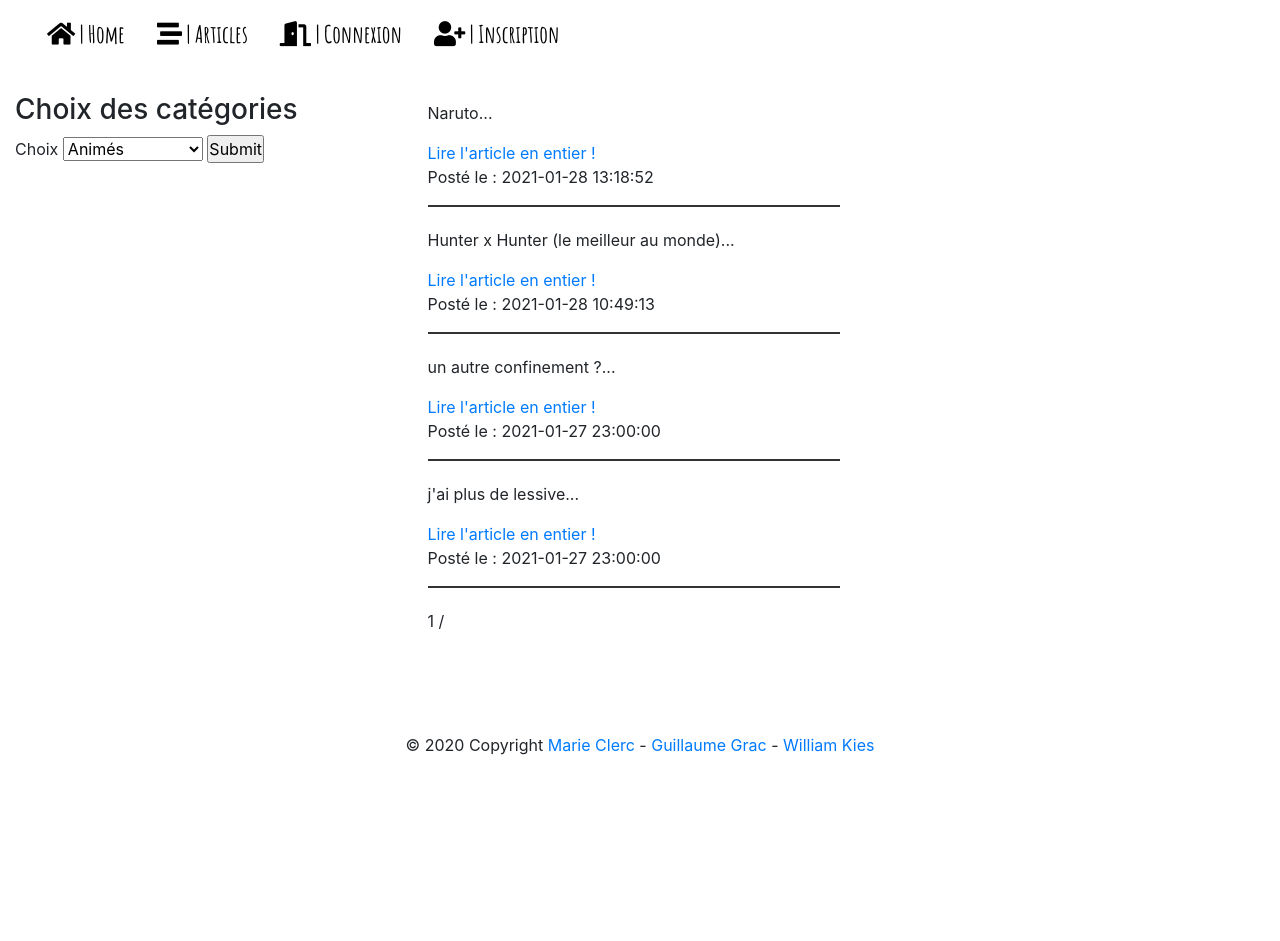
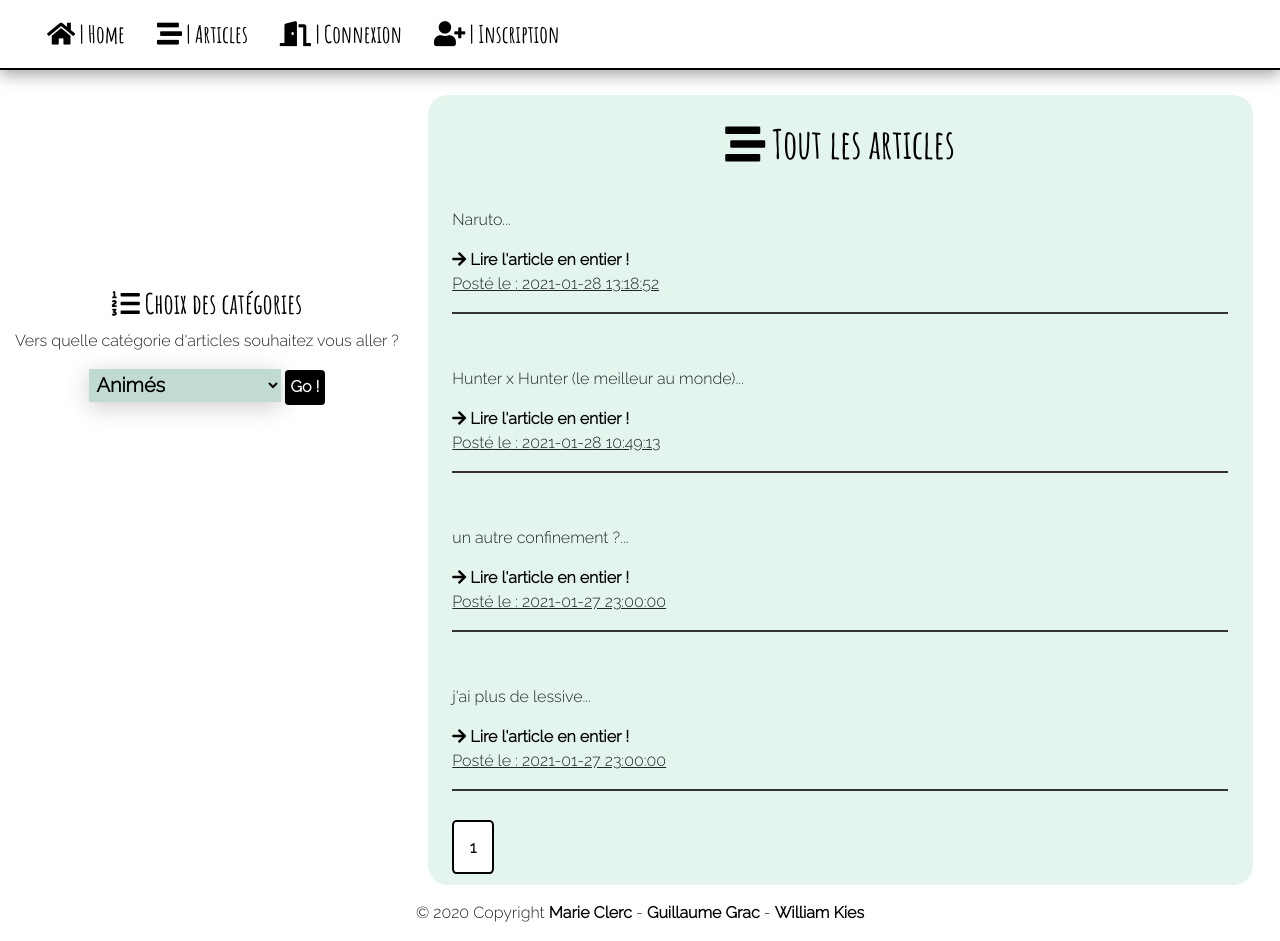
Before and after one commit to marie-clerc/blog, a PHP site: page /templates/pages/articles.php?titre=1 in a window 1280 px wide. Before the commit the page ends 755 px from the top, so only its background shows below. Run offline with PHP 8.4, Linux system fonts and the light colour scheme; data comes from the database, SQL or seed files in the repository; data that the repository does not hold is empty.

Commit message:
Relecture à faire et petite touche de CSS a mettre

```diff
--- a/libraries/Articles.php
+++ b/libraries/Articles.php
@@ -4,6 +4,9 @@ require_once('Model.php');
 
 
 class Articles extends Model{
+
+
+    //Fonctions pour la page d'accueil.
 
     /**
      * Permet d'afficher les 3 derniers articles sur la page d'accueil.
@@ -26,10 +29,12 @@ class Articles extends Model{
         return $count;
     }
 
+    //Fonctions pour la page Articles.
+
     public function getAllCategories(){
 
         /**
-         * Permet de trier par catégories.
+         * Permet de trier par catégories pour ensuite choisir au niveau de la select box de la page Articles.
          * @return mixed
          */
 
@@ -49,45 +54,16 @@ class Articles extends Model{
         return $tab;
     }
 
-    public function getChoix($nom){
+    public function pagesArticles(){
 
         /**
-         * Permet d'afficher uniquement les articles dont la catégorie a été choisi (pagination à ajouté sur le tri de catégorie).
+         * Permet d'afficher TOUS les articles ainsi que la pagination en dessous.
          * @return mixed
          */
 
-        $sql = "SELECT * FROM articles AS a INNER JOIN categories AS c ON c.nom=:nom WHERE c.id=a.id_categorie ORDER BY date";
+        $sql1 ="SELECT COUNT(id) as nbArt FROM articles";
 
-        $result = $this->pdo-> prepare($sql);
-        $result->bindValue(':nom', $nom);
-        $result->execute();
-
-        $i =0;
-
-        while ($fetch = $result->fetch(PDO::FETCH_ASSOC)){
-
-            $tableau[$i][] = $fetch['id'];
-            $tableau[$i][] = $fetch['titre'];
-            $tableau[$i][] = $fetch['article'];
-            $tableau[$i][] = $fetch['id_utilisateur'];
-            $tableau[$i][] = $fetch['id_categorie'];
-            $tableau[$i][] = $fetch['date'];
-
-            $i++;
-        }
-        return $tableau;
-    }
-
-    public function pagesArticles(){
-
-        /**
-         * Permet d'afficher tous les articles ainsi que la pagination.
-         * @return mixed
-         */
-
-        $sql ="SELECT COUNT(id) as nbArt FROM articles";
-
-        $query = $this->pdo-> prepare($sql);
+        $query = $this->pdo-> prepare($sql1);
         $query->execute();
 
         $data = $query->fetch(PDO::FETCH_ASSOC);
@@ -104,9 +80,9 @@ class Articles extends Model{
             $cPage =1;
         }
 
-        $sql = "SELECT * FROM `articles` WHERE `date` ORDER BY date DESC LIMIT ".(($cPage-1)*$perPage).",$perPage";
+        $sql2 = "SELECT * FROM `articles` WHERE `date` ORDER BY date DESC LIMIT ".(($cPage-1)*$perPage).",$perPage";
 
-        $query = $this->pdo-> prepare($sql);
+        $query = $this->pdo-> prepare($sql2);
         $query->execute();
 
         $article = $query->fetchAll(PDO::FETCH_ASSOC);
@@ -115,18 +91,50 @@ class Articles extends Model{
 
             $_GET['id'] = @$articles['id'];
 
-            echo '<h2>' . $articles['titre'] . '</h2><p>' . substr($articles['article'], 0, 150) . '...</p><a href="article.php?id=' . $_GET['id'] . '"> Lire l\'article en entier !</a><p> Posté le : ' . $articles['date'] . '</p><hr>';
+            echo '<h2>' . ucfirst($articles['titre']) . '</h2><p>' . substr($articles['article'], 0, 150) . '...</p><a href="article.php?id=' . $_GET['id'] . '"><i class="fas fa-arrow-right"></i> Lire l\'article en entier !</a><p><u> Posté le : ' . $articles['date'] . '</u></p><hr><br>';
 
         }
 
         for($i=1; $i<=$nbPage; $i++){
             if($i==$cPage){
-                echo " $i  / ";
+                echo "<a class='nPagesA'>$i</a>";
             }
             else{
-                echo " <a href=\"articles.php?p=$i\"> $i  </a>/ ";
+                echo " <a class='nPages' href=\"articles.php?p=$i\">$i</a>  ";
             }
         }
+    }
+
+    public function getChoix($nom,$id){
+
+        /**
+         * Permet d'afficher uniquement les articles dont la catégorie qui a été choisie (pagination à ajouté sur le tri de catégorie).
+         * @return mixed
+         */
+
+        $sql2 = "SELECT * FROM articles AS a INNER JOIN categories AS c ON c.nom=:nom WHERE c.id=a.id_categorie ORDER BY date DESC";
+
+        $result = $this->pdo-> prepare($sql2);
+        $result->bindValue(':nom', $nom);
+        $result->execute();
+
+
+
+        $i =0;
+
+        while ($fetch = $result->fetch(PDO::FETCH_ASSOC)){
+
+            $tableau[$i][] = $fetch['id'];
+            $tableau[$i][] = $fetch['titre'];
+            $tableau[$i][] = $fetch['article'];
+            $tableau[$i][] = $fetch['id_utilisateur'];
+            $tableau[$i][] = $fetch['id_categorie'];
+            $tableau[$i][] = $fetch['date'];
+
+            $i++;
+        }
+
+        return $tableau;
     }
 
 }
--- a/templates/pages/articles.php
+++ b/templates/pages/articles.php
@@ -8,9 +8,6 @@ $css = "css/articles.css";
 
 ob_start();
 
-$triCategorie = new Articles();
-$tab = $triCategorie ->getAllCategories();
-
 ?>
 
 <main>
@@ -18,12 +15,16 @@ $tab = $triCategorie ->getAllCategories();
         <section class="container-fluid">
             <section class="main-cont">
                 <section class="categories">
-                    <h3>Choix des catégories</h3>
+                    <h3><i class="fas fa-list-ol"></i> Choix des catégories</h3>
+                    <p>Vers quelle catégorie d'articles souhaitez vous aller ?</p>
                     <form action="articles.php" method="get">
-                        <label for="Choix">Choix</label>
-                        <select name="Choix" >
+                        <section class="box">
+                            <select name="Choix">
 
                                 <?php
+
+                                $triCategorie = new Articles();
+                                $tab = $triCategorie ->getAllCategories();
 
                                 $i=0;
 
@@ -36,7 +37,8 @@ $tab = $triCategorie ->getAllCategories();
                                 ?>
 
                             </select>
-                        <input type="submit" name="search">
+                            <input class="valid" type="submit" name="search" value="Go !">
+                        </section>
                     </form>
                 </section>
                 <section class="article1">
@@ -44,19 +46,20 @@ $tab = $triCategorie ->getAllCategories();
 
                     if(isset($_GET['search'])){
 
-                        $affichage = $triCategorie->getChoix($_GET['Choix']);
+                        $_GET['id'] = $value[0];
+
+                        $affichage = $triCategorie->getChoix($_GET['Choix'],$_GET['id']);
 
                         foreach ($affichage as $value){
-
-                            $_GET['id'] = $value[0];
 
                             echo '<h2>' . $value[1] . '</h2>
                                    <p>' . substr($value[2],0,150) . '</p>
                                    <p> Posté le : ' . $value[5] . '</p>
-                                   <a href="article.php?id=' . $_GET['id'] . '"> Lire l\'article en entier !</a><hr>';
+                                   <i class="fas fa-arrow-right"></i> <a href="article.php?id=' . $_GET['id'] . '"> Lire l\'article en entier !</a><hr>';
                         }
                     }
                     else{
+                        echo '<h1><i class="fas fa-stream"></i> Tout les articles</h1><br>';
                         $affichageA = new Articles();
                         $affichageA ->pagesArticles();
                     }
--- a/templates/pages/css/articles.css
+++ b/templates/pages/css/articles.css
@@ -1,11 +1,23 @@
-h1{
+@import url('https://fonts.googleapis.com/css2?family=Raleway:wght@300&display=swap');
+@import url('https://fonts.googleapis.com/css2?family=Amatic+SC:wght@700&display=swap');
+
+body{
+    font-family: 'Raleway', sans-serif;
+}
+
+h1, h3{
+    font-family: 'Amatic SC', cursive;
+    color: black;
     text-align: center;
-    margin-top: 2%;
+}
+
+h2{
+    font-family: 'Amatic SC', cursive;
+    color: black;
 }
 
 .main-cont{
     min-height: 78vh;
-
     margin-top: 2%;
     display: grid;
     grid-template-columns: 33% 33% 33%;
@@ -21,13 +33,125 @@ hr{
 }
 
 .categories{
+    margin-top: 15%;
+    position: fixed;
     grid-column-start: 1;
     grid-column-end: 2;
     grid-row-start: 1;
 }
 
+form{
+    text-align: center;
+}
+
 .article1{
+    border-radius: 20px;
+    background-color: #E4F5EE;
+    padding: 3%;
     grid-column-start: 2;
-    grid-column-end: 3;
+    grid-column-end: 4;
     grid-row-start: 1;
 }
+
+.nPages{
+    transition: 0.5s;
+    font-weight: bolder;
+    margin-top: 5%;
+    color: white;
+    background-color: black;
+    padding: 2%;
+    border-radius: 10%;
+    border: solid black 2px;
+}
+
+.nPages:hover{
+    color: black;
+    font-weight: bolder;
+    text-decoration: none;
+    background-color: white;
+    border: solid black 2px;
+}
+
+.nPagesA{
+
+    font-weight: bolder;
+    margin-top: 5%;
+    color: black;
+    background-color: white;
+    padding: 2%;
+    border-radius: 10%;
+    border: solid black 2px;
+}
+
+.nPagesA:hover{
+    color: black;
+    font-weight: bolder;
+    text-decoration: none;
+}
+
+a{
+    transition: 0.5s;
+    color: black;
+    font-weight: bold;
+    text-decoration: none;
+}
+
+a:hover{
+    color: #557d9f;
+    text-decoration: none;
+}
+
+.box select {
+    font-weight: bold;
+    background-color: #c1dbd2;
+    color: black;
+    padding: 1%;
+    width: 50%;
+    border: none;
+    font-size: 20px;
+    box-shadow: 0 5px 25px rgba(0, 0, 0, 0.2);
+    -webkit-appearance: button;
+    appearance: button;
+    outline: none;
+}
+
+.box::before {
+    font-family: FontAwesome;
+    position: absolute;
+    top: 0;
+    right: 0;
+    width: 20%;
+    height: 100%;
+    text-align: center;
+    font-size: 28px;
+    line-height: 45px;
+    color: rgba(255, 255, 255, 0.5);
+    background-color: rgba(255, 255, 255, 0.1);
+    pointer-events: none;
+}
+
+.box:hover::before {
+    color: rgba(255, 255, 255, 0.6);
+    background-color: rgba(255, 255, 255, 0.2);
+}
+
+.box select option {
+    padding: 30px;
+}
+
+.valid{
+    border: solid black 2px;
+    border-radius: 10%;
+    transition: 0.5s;
+    background-color: black;
+    font-weight: bold;
+    color: white;
+    padding: 1%;
+}
+
+.valid:hover{
+    border: solid black 2px;
+    color: black;
+    background-color: white;
+    font-weight: bold;
+}
--- a/templates/pages/css/style.css
+++ b/templates/pages/css/style.css
@@ -12,6 +12,8 @@ html{
 header{
     font-family: 'Amatic SC', cursive;
     background-color: white;
+    box-shadow: rgba(0, 0, 0, 0.35) 0px 5px 15px;
+    border-bottom: black solid 2px;
 }
 
 li a{
```
Also changed, not shown: templates/pages/css/index.css (+16 -17 lines), templates/pages/index.php (+6 -6 lines), templates/pages/images/bg.png (added). Lines whose indentation alone changed are shown as unchanged.
